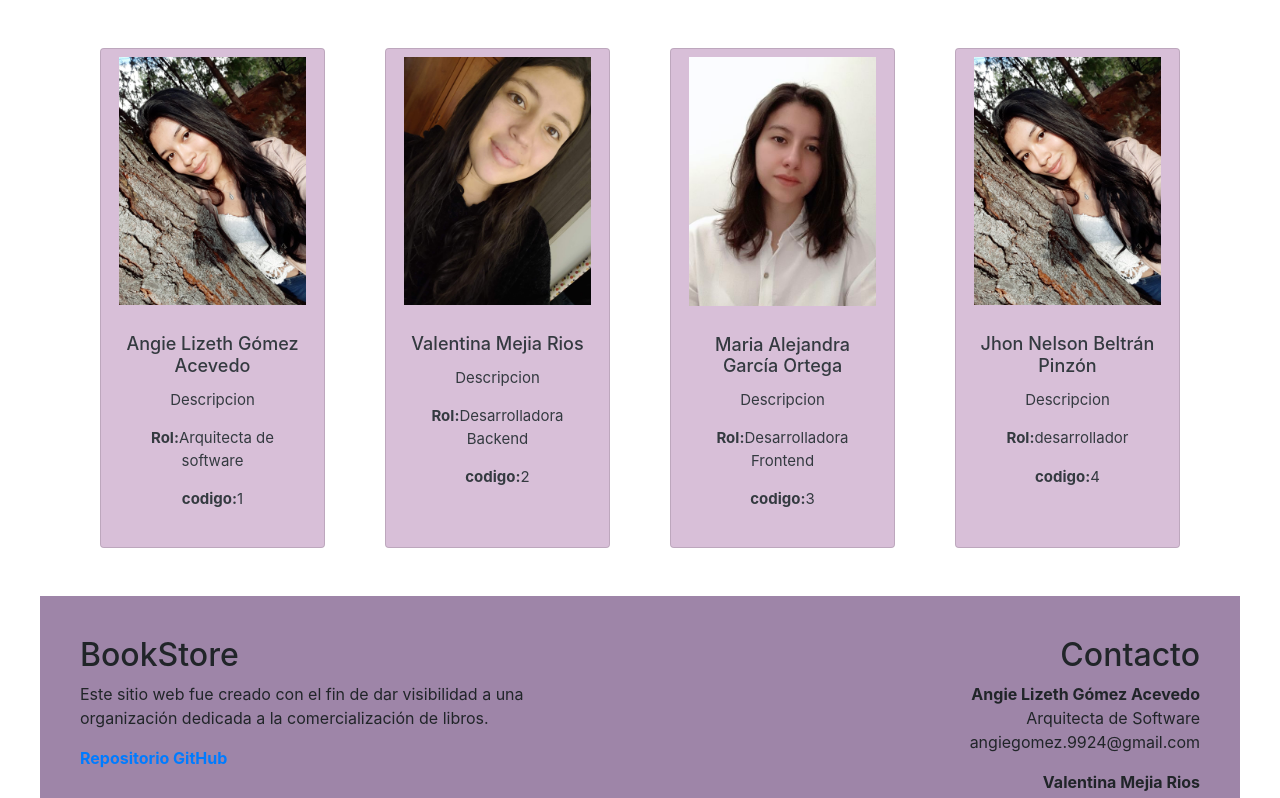
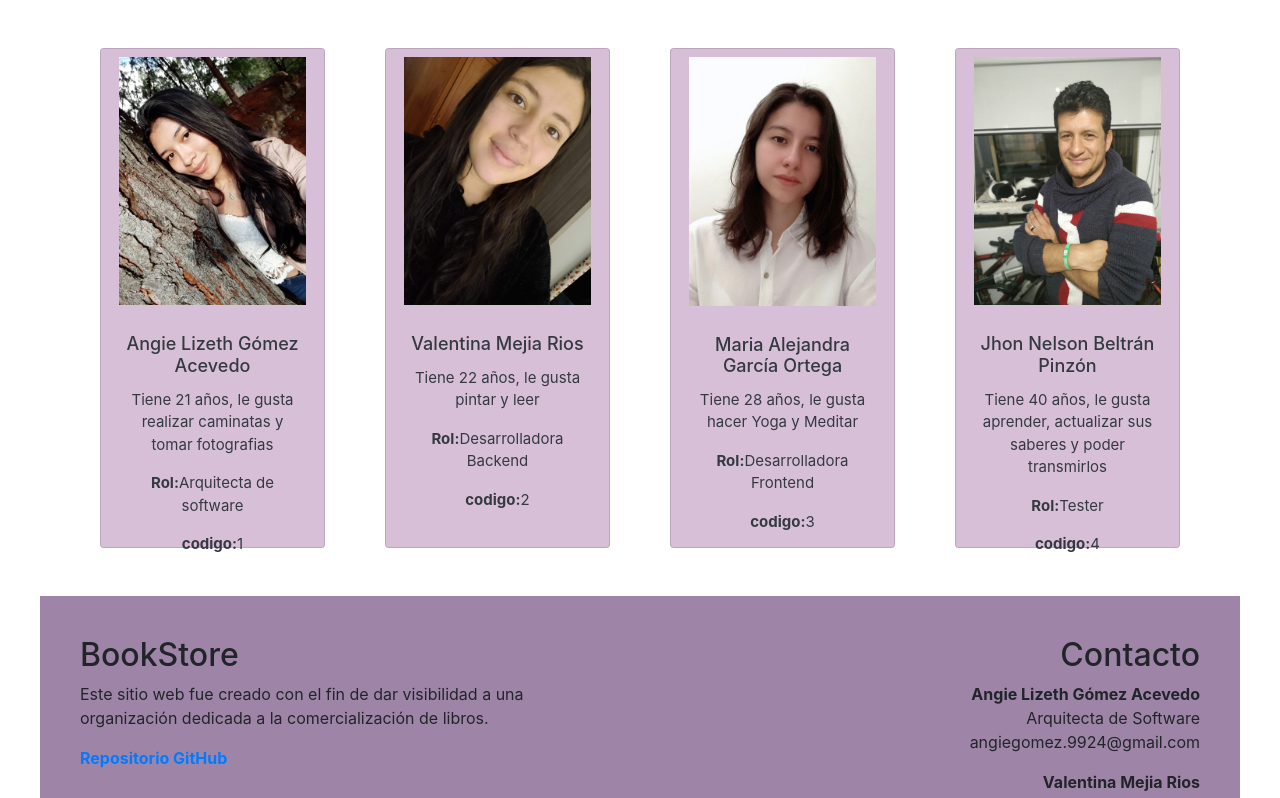
Before and after one commit to AngieGomezA24/semana-2-67, a Vue app: page / in a window 1280 px wide. Shown: the top 798 px of the page. Built offline with nearby package versions, Linux system fonts and the light colour scheme.

Commit message:
Agrego foto de Jhon Nestor y la descripcion

```diff
--- a/src/App.vue
+++ b/src/App.vue
@@ -17,6 +17,7 @@ import TeamCard from "./components/TeamCard.vue";
 import imagenAngie from "../src/assets/angie_lizeth_gomez_acevedo.jpeg"
 import imagenMaria from "../src/assets/maria_alejandra_garcia_ortega.jpg"
 import imagenValentina from "../src/assets/valentina_mejia_rios.jpeg"
+import imagenJhon from "../src/assets/jhon_n_beltran.jpeg"
 
 export default {
   name: "App",
@@ -30,30 +31,30 @@ export default {
         {
           codigo: 1,
           nombre: "Angie Lizeth Gómez Acevedo",
-          descripcion: "Descripcion",
+          descripcion: "Tiene 21 años, le gusta realizar caminatas y tomar fotografias",
           rol: "Arquitecta de software",
           imagen: imagenAngie,
         },
         {
           codigo: 2,
           nombre: "Valentina Mejia Rios",
-          descripcion: "Descripcion",
+          descripcion: "Tiene 22 años, le gusta pintar y leer",
           rol: "Desarrolladora Backend",
           imagen: imagenValentina,
         },
         {
           codigo: 3,
           nombre: "Maria Alejandra García Ortega",
-          descripcion: "Descripcion",
+          descripcion: "Tiene 28 años, le gusta hacer Yoga y Meditar",
           rol: "Desarrolladora Frontend",
           imagen: imagenMaria,
         },
         {
           codigo: 4,
           nombre: "Jhon Nelson Beltrán Pinzón",
-          descripcion: "Descripcion",
-          rol: "desarrollador",
-          imagen: "../src/assets/angie_lizeth_gomez_acevedo.jpeg",
+          descripcion: "Tiene 40 años, le gusta aprender, actualizar sus saberes y poder transmirlos",
+          rol: "Tester",
+          imagen: imagenJhon,
         },
       ],
     };
```
Also changed, not shown: src/assets/jhon_n_beltran.jpeg (added).
